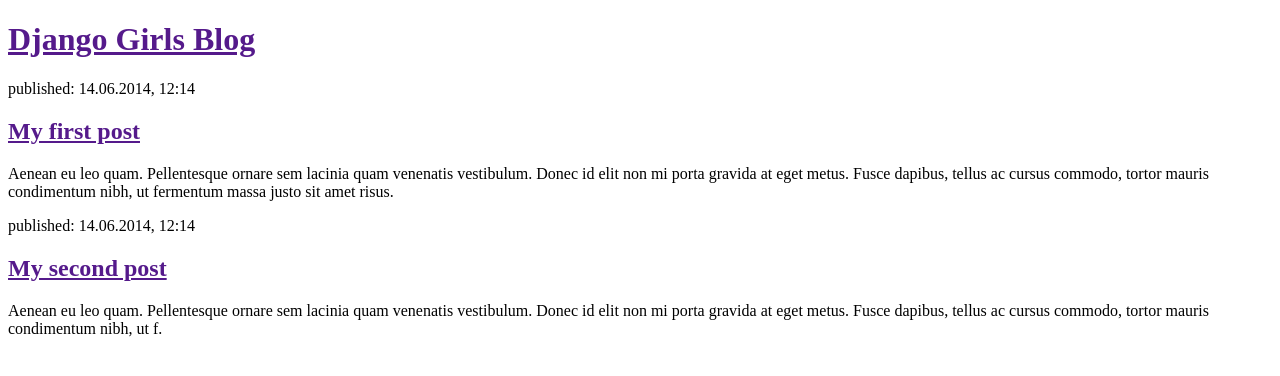
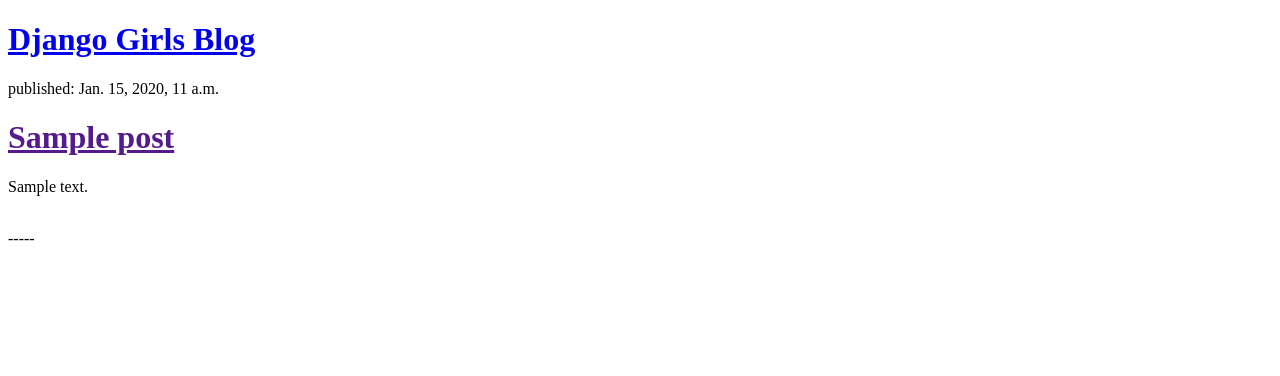
Before and after one commit to KristalSiderglace/my-first-blog, a Django app: template blog/templates/blog/post_list.html in a window 1280 px wide. Shown: the top 376 px of the page. Run offline with Django 3.2, Linux system fonts and the light colour scheme; the template is opened without the code that fills it: values that come from a table or form of the project are taken from there, others are empty; tables that the repository leaves empty hold one stand-in row (values such as "Sample post").

Commit message:
Templates modified

```diff
--- a/blog/models.py
+++ b/blog/models.py
@@ -1,5 +1,6 @@
 from django.db import models
 from django.utils import timezone
+
 
 class Post(models.Model):
     author = models.ForeignKey('auth.User')
--- a/blog/templates/blog/post_list.html
+++ b/blog/templates/blog/post_list.html
@@ -1,26 +1,28 @@
 <!DOCTYPE html>
 <html lang="en">
+
 <head>
     <meta charset="utf-8">
     <title>Fra's blog</title>
 
 
 </head>
+
 <body>
     <div>
-              <h1><a href="">Django Girls Blog</a></h1>
+        <h1><a href="/">Django Girls Blog</a></h1>
     </div>
 
+    {% for post in posts %}
     <div>
-              <p>published: 14.06.2014, 12:14</p>
-              <h2><a href="">My first post</a></h2>
-              <p>Aenean eu leo quam. Pellentesque ornare sem lacinia quam venenatis vestibulum. Donec id elit non mi porta gravida at eget metus. Fusce dapibus, tellus ac cursus commodo, tortor mauris condimentum nibh, ut fermentum massa justo sit amet risus.</p>
+        <p>published: {{ post.published_date }}</p>
+        <h1><a href="">{{ post.title }}</a></h1>
+        <p>{{ post.text|linebreaksbr }}</p>
+        <br>
+        <span>-----</span>
     </div>
+    {% endfor %}
 
-          <div>
-              <p>published: 14.06.2014, 12:14</p>
-              <h2><a href="">My second post</a></h2>
-              <p>Aenean eu leo quam. Pellentesque ornare sem lacinia quam venenatis vestibulum. Donec id elit non mi porta gravida at eget metus. Fusce dapibus, tellus ac cursus commodo, tortor mauris condimentum nibh, ut f.</p>
-          </div>
 </body>
+
 </html>
--- a/blog/views.py
+++ b/blog/views.py
@@ -1,4 +1,7 @@
 from django.shortcuts import render
+from django.utils import timezone
+from .models import Post
 
 def post_list(request):
-    return render(request, 'blog/post_list.html', {})
+    posts = Post.objects.filter(published_date__lte=timezone.now()).order_by('published_date')
+    return render(request, 'blog/post_list.html',{'posts' : posts})
```
Lines whose indentation alone changed are shown as unchanged.
